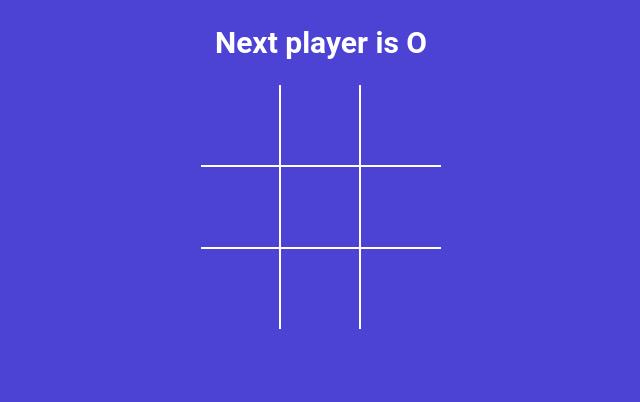
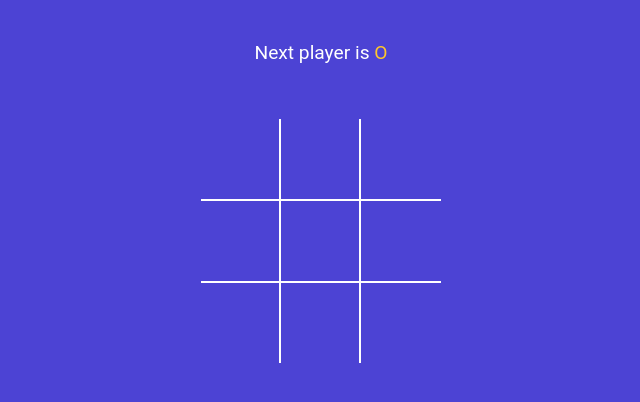
Before and after one commit to Atharvcreatives/tictactoe, a React (Vite) app: page / in a window 1280 px wide. Shown: the top 402 px of the page, without its empty margins (319-959 px from the left). Built offline with nearby package versions, Linux system fonts and the light colour scheme.

Commit message:
display draw message and apply styles to statusmessage components

```diff
--- a/src/App.jsx
+++ b/src/App.jsx
@@ -1,6 +1,7 @@
 import { useState } from 'react';
 import './styles.scss';
 import Board from './Components/Board';
+import StatusMessage from './Components/StatusMessage';
 import { calculateWinner } from './winner';
 
 function App() {
@@ -8,10 +9,7 @@
   const [isXNext , setIsXNext] = useState(false);
 
   const winner = calculateWinner(squares);
-  const nextPlayer = isXNext ? 'X' : 'O';
-  const statusMessage = winner
-  ? `Winner is ${winner}`
-  : `Next player is ${nextPlayer}`;
+
 
 
   const handleSquareClick =(clickedPosition) => {
@@ -36,7 +34,7 @@
   };
   return(
    <div className="app">
-    <h2>{statusMessage}</h2>
+    <h2><StatusMessage winner={winner} isXNext={isXNext} squares={squares}/></h2>
     <Board squares={squares} handleSquareClick={handleSquareClick}/>
     </div>
   );
--- /dev/null
+++ b/src/Components/StatusMessage.jsx
@@ -0,0 +1,35 @@
+import React from "react";
+
+const StatusMessage=({winner,isXNext,squares}) => {
+  const noMovesLeft=squares.every(squareValue => squareValue !== null);
+     const nextPlayer= isXNext ? 'X':'O';
+
+     const renderStatusMessage = () =>
+     {
+         if(winner){
+             return(
+             <React.Fragment>
+              Winner is {' '}
+             <span className={winner === 'X' ? 'text-green' : 'text-orange'}>{winner} </span>
+             </React.Fragment>
+             );
+         }
+         if(!winner && noMovesLeft){
+             return ( <React.Fragment>There is a tie between
+              <span className="text-orange">O</span> and {' '} <span className="text-green">X</span></React.Fragment>
+             );
+         }
+         if(!winner && !noMovesLeft){
+             return (<React.Fragment>Next player is <span className= {isXNext ? 'text-green' : 'text-orange'}>
+              {nextPlayer}
+              </span></React.Fragment>
+             );
+         };
+
+         return null;
+
+         };
+
+         return <h2 className="status-message">{renderStatusMessage()}</h2>
+ };
+ export default StatusMessage;
```
